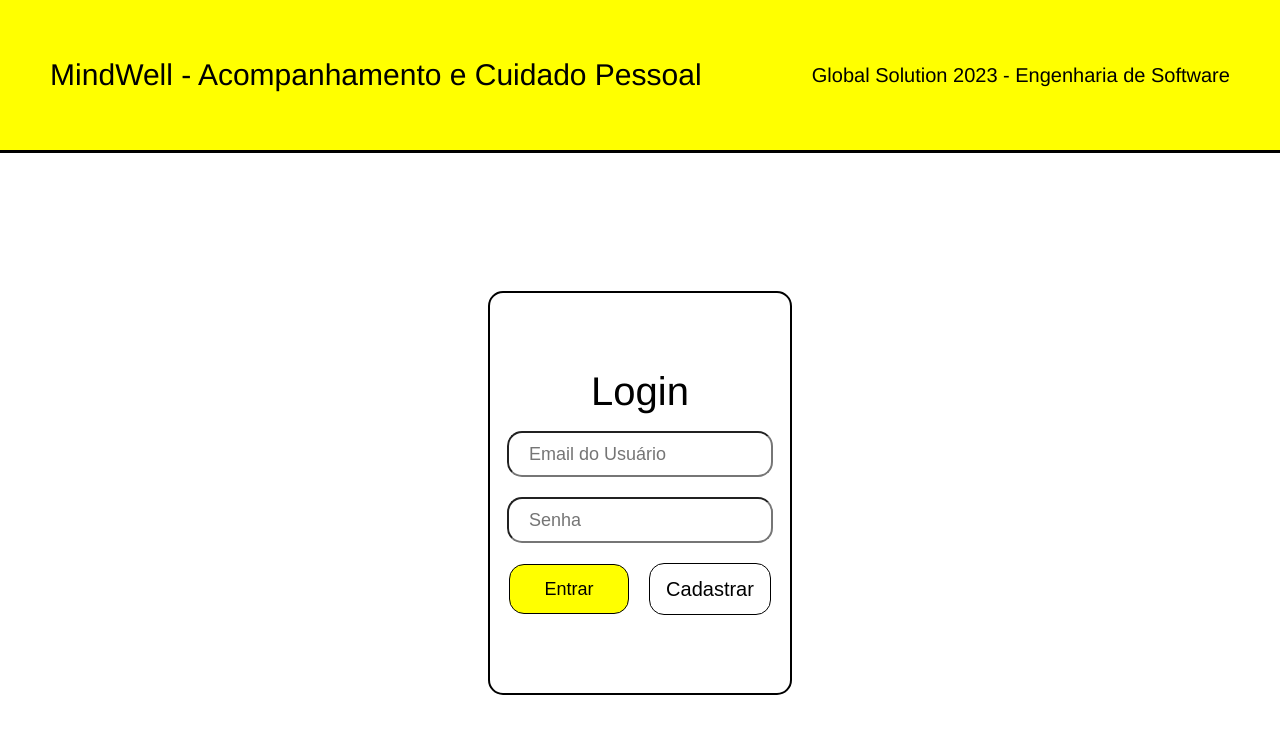
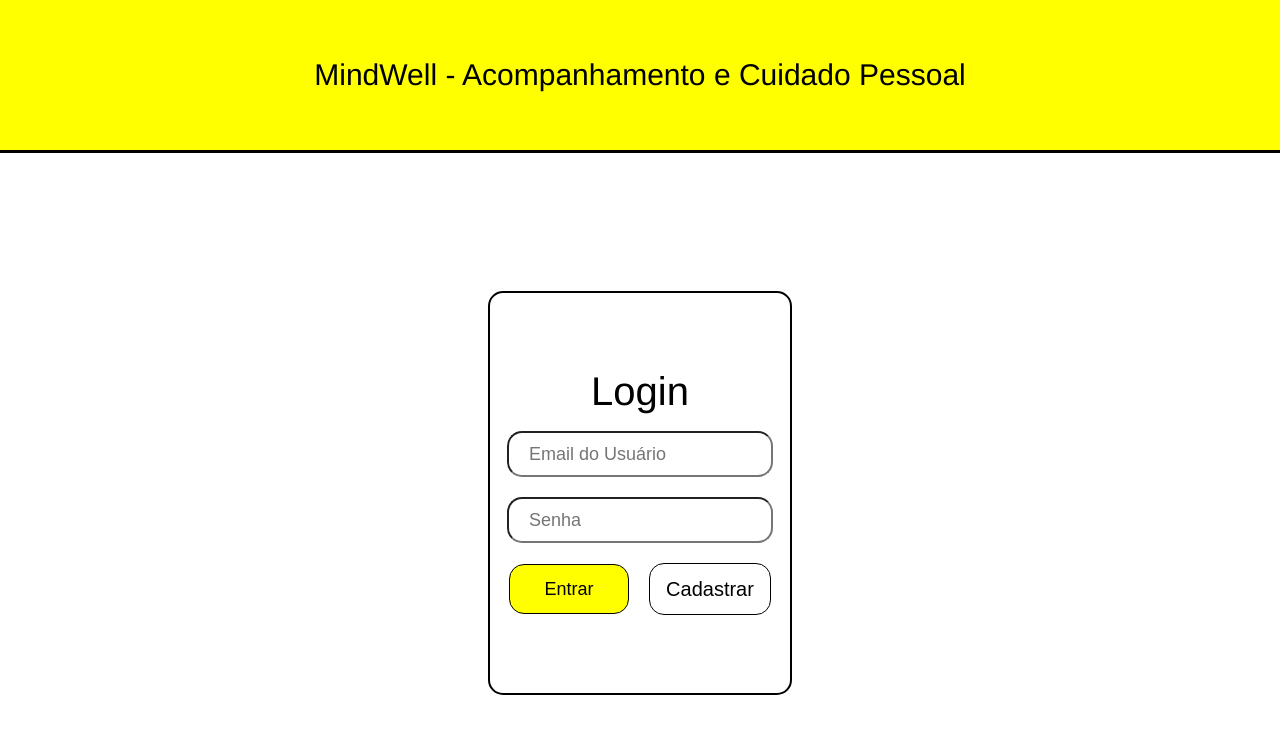
Before and after one commit to matheusASR/FED-WD-GS2, a React (Vite) app: page / in a window 1280 px wide. Shown: the top 734 px of the page. Built offline with nearby package versions, Linux system fonts and the light colour scheme.

Commit message:
finalizando aplicação

```diff
--- a/src/components/Header.jsx
+++ b/src/components/Header.jsx
@@ -31,18 +31,14 @@ export const Header = () => {
               OLÁ {userInfo.username ? userInfo.username.toUpperCase() : null}
             </p>
             <p className="header__email">{userInfo.email}</p>
-            <p className="header__email">Global Solution 2023 - Engenharia de Software</p>
             <button className="header__logout" onClick={() => logout()}>
               Logout
             </button>
           </>
         ) : (
-          <>
-            <p className="header__title">
-              MindWell - Acompanhamento e Cuidado Pessoal
-            </p>
-            <p className="header__email">Global Solution 2023 - Engenharia de Software</p>
-          </>
+          <p className="header__title">
+            MindWell - Acompanhamento e Cuidado Pessoal
+          </p>
         )}
       </header>
     </>
--- a/src/styles/reset.scss
+++ b/src/styles/reset.scss
@@ -61,7 +61,7 @@ table {
 }
 .header__container {
   width: 100%;
-  height: 180px;
+  height: 150px;
   background-color: yellow;
   display: flex;
   align-items: center;
@@ -101,6 +101,5 @@ input {
 @media (min-width: 1000px) {
   .header__container {
     flex-direction: row;
-    height: 150px;
   }
 }
```
